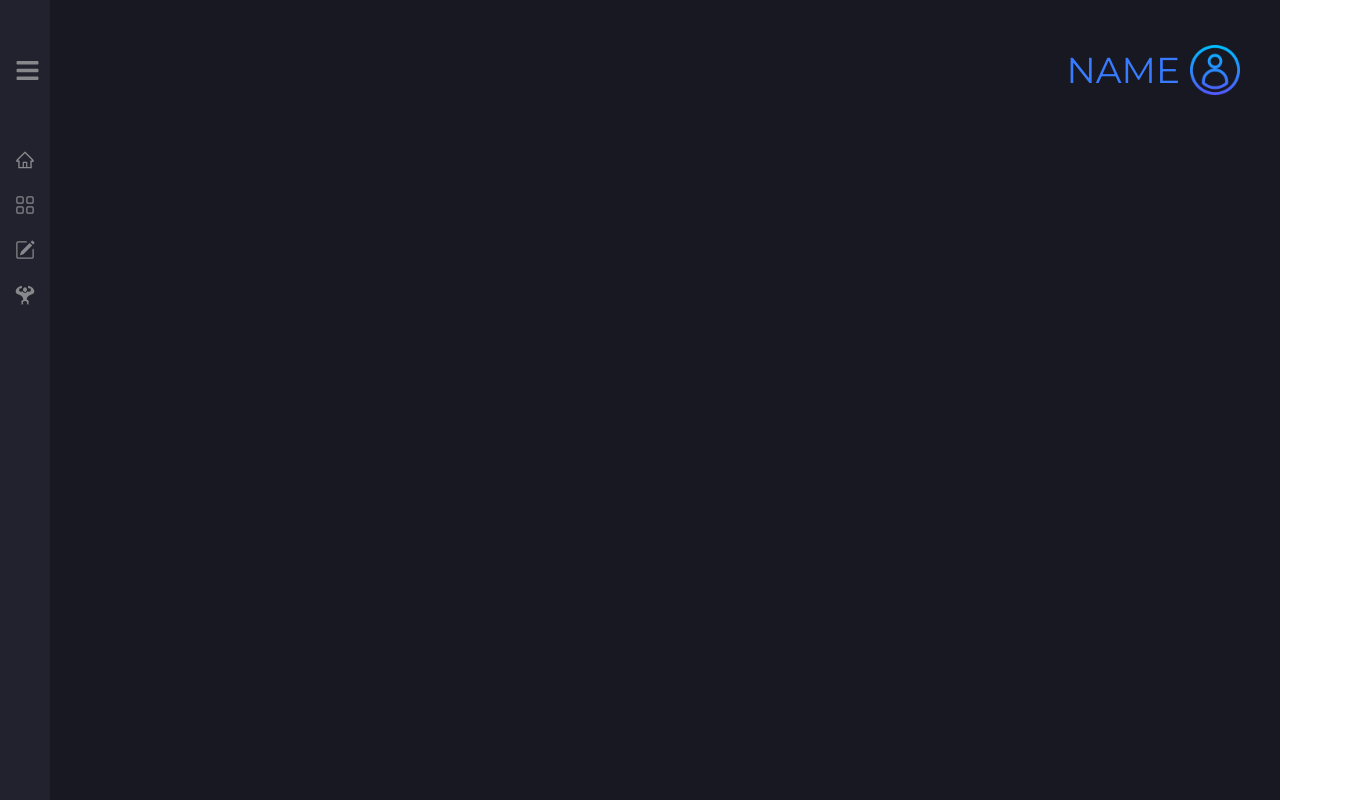
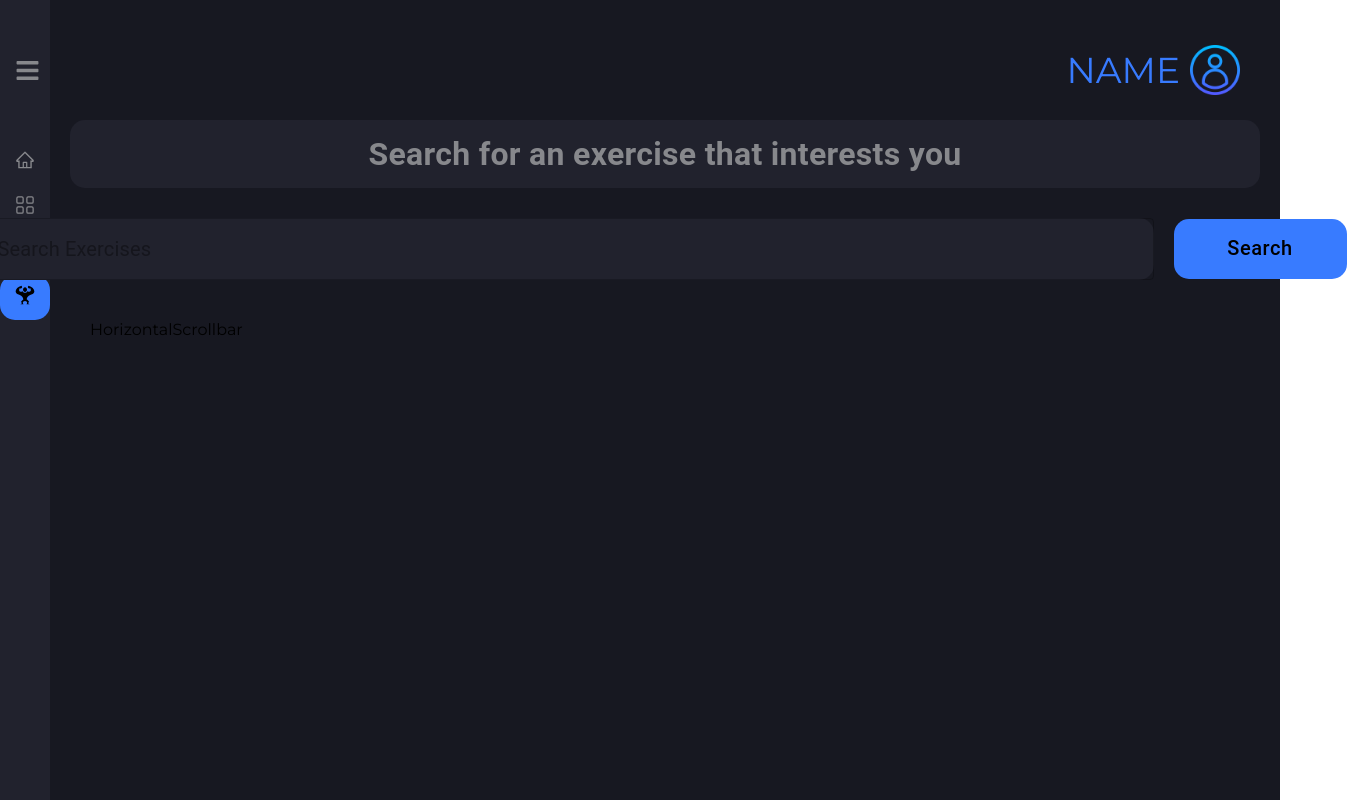
Before and after one commit to Patrycjax98/Workout, a React (Create React App) app: page /exercises in a window 1280 px wide. Before the commit this address had no page. Shown: the whole page, 1347 px wide, since content can reach past the window. Built offline with nearby package versions, Linux system fonts and the light colour scheme; no server answers.

Commit message:
Search exercises

```diff
--- a/package.json
+++ b/package.json
@@ -3,6 +3,9 @@
   "version": "0.1.0",
   "private": true,
   "dependencies": {
+    "@emotion/react": "^11.9.3",
+    "@emotion/styled": "^11.9.3",
+    "@mui/material": "^5.9.0",
     "@testing-library/jest-dom": "^5.16.4",
     "@testing-library/react": "^13.3.0",
     "@testing-library/user-event": "^13.5.0",
--- a/src/App.js
+++ b/src/App.js
@@ -5,7 +5,7 @@ import Sidebar from "./components/Sidebar";
 import Navbar from "./components/Navbar"
 import Overview from "./pages/Overview";
 import Plan from "./pages/Plan";
-import AtlasWorkout from "./pages/AtlasWorkout";
+import Exercises from "./pages/Exercises";
 import Home from "./pages/Home";
 
 function App() {
@@ -19,7 +19,7 @@ function App() {
           <Route path='/home'element={<Home/>}/>
           <Route path='/overview'element={<Overview/>}/>
           <Route path='/plan'element={<Plan/>}/>
-          <Route path='/atlasWorkout'element={<AtlasWorkout/>}/>
+          <Route path='/exercises'element={<Exercises/>}/>
       </Routes>
       </Sidebar>
        </div>
--- /dev/null
+++ b/src/components/HorizontalScrollbar.jsx
@@ -0,0 +1,8 @@
+import React from "react";
+const HorizontalScrollbar = ({ data }) => {
+    return (
+        <div>HorizontalScrollbar</div>
+    )
+}
+
+export default HorizontalScrollbar
--- a/src/components/MenuItems.jsx
+++ b/src/components/MenuItems.jsx
@@ -20,8 +20,8 @@ export const menuItem=[
         icon:<BsPencilSquare/>
     },
     {
-        path:'/atlasWorkout',
-        name:'Atlas Workout',
+        path:'/exercises',
+        name:'Exercises',
         icon:<GiMuscleUp/>
     }
 ]
--- a/src/components/SearchExercise.jsx
+++ b/src/components/SearchExercise.jsx
@@ -1,9 +1,80 @@
-import React from 'react'
+import React, { useEffect, useState } from 'react';
+import { Box, Button, Stack, TextField, Typography } from "@mui/material";
+import { exerciseOptions, fetchData} from "../utils/fetchData";
+import HorizontalScrollbar from "./HorizontalScrollbar";
+
 
 const SearchExercise = () => {
+    const [search, setSearch] = useState('')
+    const [exercises, setExercises] = useState([]);
+    const [bodyParts, setBodyParts] = useState([])
+
+    useEffect(() => {
+        const fetchExercisesData = async () => {
+            const bodyPartData = await fetchData('https://exercisedb.p.rapidapi.com/exercises/bodyPartList', exerciseOptions);
+
+            setBodyParts(['all', ...bodyPartData]);
+        }
+        fetchExercisesData();
+    }, [])
+
+    const handleSearch = async () => {
+        if(search) {
+            const exercisesData = await fetchData('https://exercisedb.p.rapidapi.com/exercises', exerciseOptions);
+
+            const searchedExercises = exercisesData.filter(
+                (exercise) => exercise.name.toLowerCase().includes(search)
+                || exercise.target.toLowerCase().includes(search)
+                || exercise.equipment.toLowerCase().includes(search)
+                || exercise.bodyPart.toLowerCase().includes(search)
+            );
+            setSearch('');
+            setExercises(searchedExercises);
+        }
+    }
     return (
-        <div>SearchExercise</div>
-
+        <Stack alignItems='center' justifyContent='center'>
+            <Typography fontWeight={700} fontSize='32px' mb='30px' color='#87888C' bgcolor='#21222D' borderRadius='15px' padding='10px' width='100%' textAlign='center'>
+                Search for an exercise that interests you
+            </Typography>
+            <Box display='flex' alignItems='center' mb='20px' >
+                <TextField
+                    sx={{
+                        input: {
+                            fontSize: '20px',
+                            border: 'none',
+                            borderRadius: '5px'
+                        },
+                        width: '1170px',
+                        backgroundColor: '#21222D',
+                        borderRadius: '15px',
+                    }}
+                    height='76px'
+                    value={search}
+                    onChange={(e) => setSearch(e.target.value.toLowerCase())}
+                    placeholder='Search Exercises'
+                    type='text'
+                />
+                <Button className='search-btn'
+                        sx={{
+                            bgcolor:'#387BFF',
+                            color: '#000000',
+                            fontSize: '20px',
+                            textTransform: 'none',
+                            width: '173px',
+                            height: '60px',
+                            marginLeft: '20px',
+                            borderRadius: '15px',
+                        }}
+                        onClick={handleSearch}
+                >
+                    Search
+                </Button>
+            </Box>
+            <Box sx={{ position: 'relative', width: '100%', p: '20px'}}>
+                <HorizontalScrollbar data={bodyParts} />
+            </Box>
+        </Stack>
     )
 }
 
--- a/src/components/Sidebar.css
+++ b/src/components/Sidebar.css
@@ -17,6 +17,7 @@ main{
 .top_section{
     display: flex;
     align-items: center;
+    justify-content: space-between;
     padding: 70px 15px;
     height: 100px;
 }
@@ -28,7 +29,8 @@ main{
 .bars{
     display: flex;
     font-size: 25px;
-    margin-left: 100px;
+    margin-right: 20px;
+    cursor: pointer;
  }
 .link{
     display: flex;
--- a/src/pages/AtlasWorkout.jsx
+++ b/src/pages/Exercises.jsx
@@ -1,8 +1,8 @@
-import React, { useEffect, useState } from "react";
+import React from "react";
 import SearchExercise from "../components/SearchExercise";
 
 
-const AtlasWorkout = () => {
+const Exercises = () => {
     return (
         <div>
             <SearchExercise/>
@@ -10,4 +10,4 @@ const AtlasWorkout = () => {
     )
 }
 
-export default AtlasWorkout;
+export default Exercises;
--- /dev/null
+++ b/src/utils/fetchData.jsx
@@ -0,0 +1,14 @@
+export const exerciseOptions = {
+    method: 'GET',
+    headers: {
+        'X-RapidAPI-Key': process.env.REACT_APP_RAPID_API_KEY,
+        'X-RapidAPI-Host': 'exercisedb.p.rapidapi.com'
+    },
+};
+
+export const fetchData = async (url, options) => {
+    const response = await fetch(url, options);
+    const data = await response.json();
+
+    return data;
+};
```
Also changed, not shown: src/components/Exercise.css (added, +36 -0 lines), 2 other files (tests, documents, lock files or other folders).
